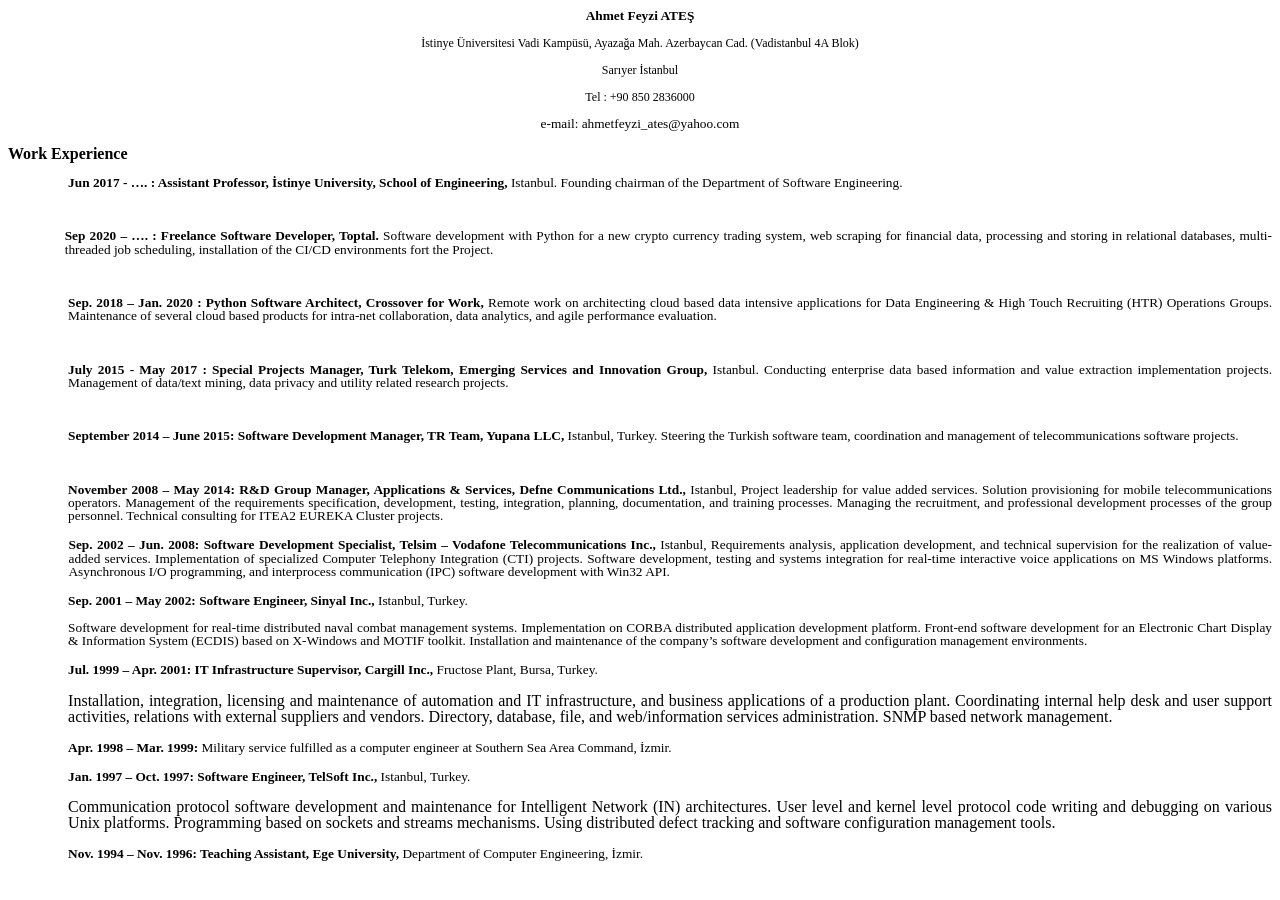
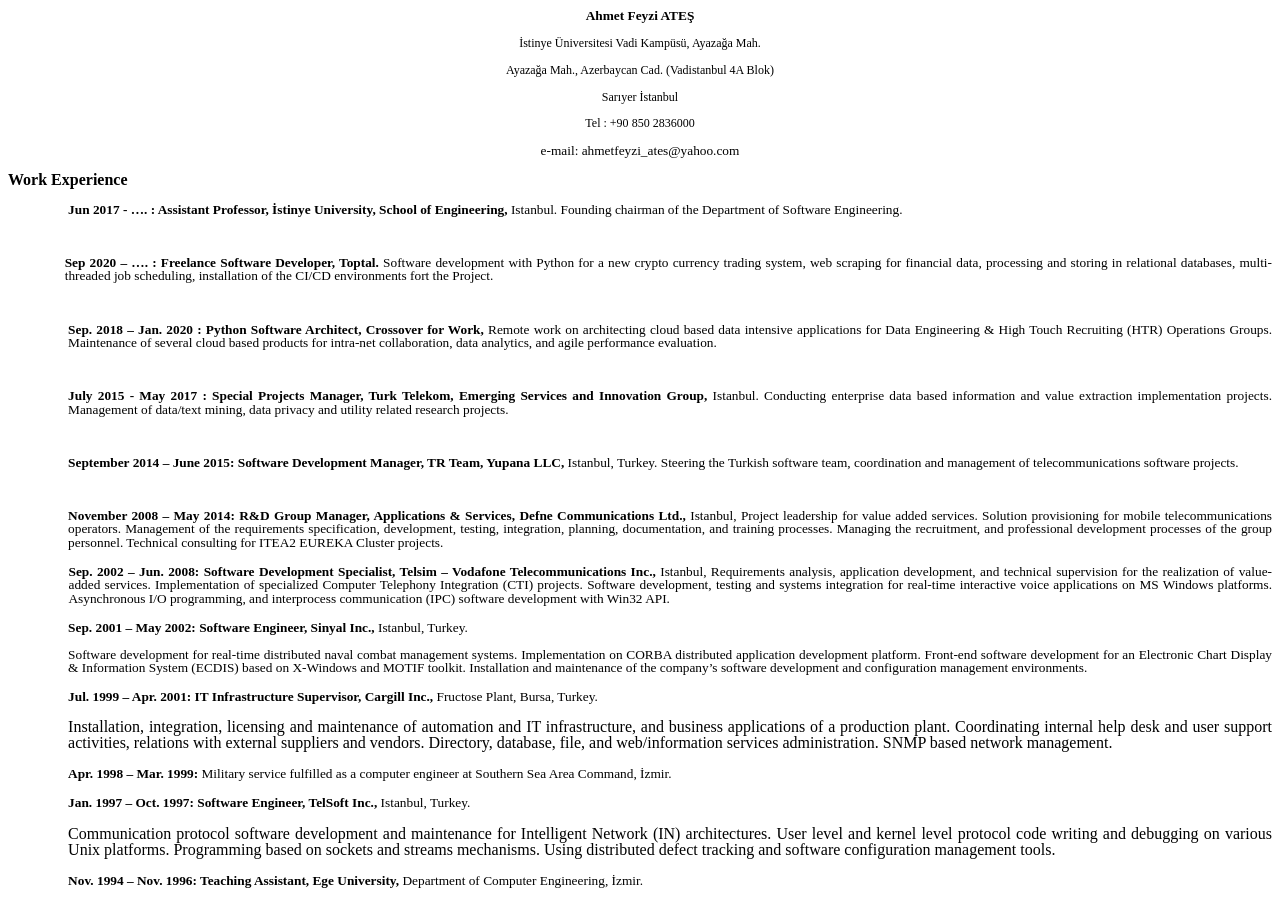
Before and after one commit to ahmetfeyziates/ahmetfeyziates.github.io, a Jekyll site: the page cv/index.html, which Jekyll copies as it is, in a window 1280 px wide and 900 px high. Built offline with Jekyll 4.4.1, drawn with Linux system fonts in a browser that asks for light colours.

Commit message:
Update index.html

```diff
--- a/cv/index.html
+++ b/cv/index.html
@@ -28,7 +28,12 @@
 <font size="2" style="font-size: 10pt"><b>Ahmet Feyzi ATEŞ</b></font></p>
 <p class="western" align="center" style="margin-bottom: 0cm; line-height: 100%">
 <font color="#000000"><font size="2" style="font-size: 9pt"><span lang="en-US"> İstinye Üniversitesi Vadi Kampüsü,
- Ayazağa Mah. </span></font></font><font size="2" style="font-size: 9pt"><span lang="en-US"> Azerbaycan Cad. (Vadistanbul 4A Blok)
+ Ayazağa Mah. </span></font></font><font size="2" style="font-size: 9pt"><span lang="en-US">
+</span></font>
+</p>
+<p class="western" align="center" style="margin-bottom: 0cm; line-height: 100%">
+<font color="#000000"><font size="2" style="font-size: 9pt"><span lang="en-US">
+</span></font></font><font size="2" style="font-size: 9pt"><span lang="en-US"> Ayazağa Mah., Azerbaycan Cad. (Vadistanbul 4A Blok)
 </span></font>
 </p>
 <p class="western" align="center" style="margin-bottom: 0cm; line-height: 100%">
```
